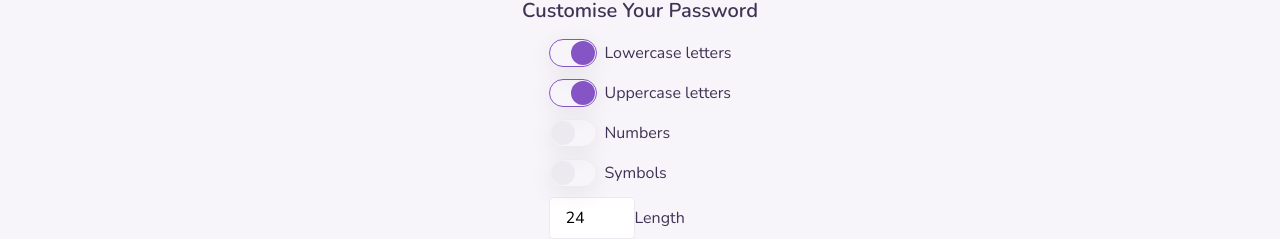
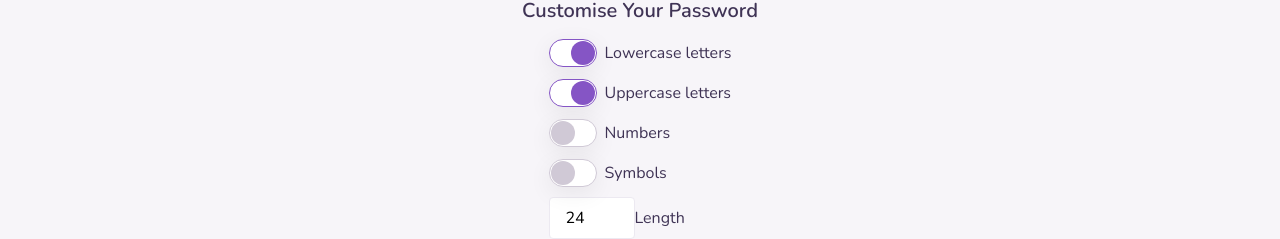
Before and after one commit to codesect/cs01-team-ada-04, a React (Create React App) app: page / in a window 1280 px wide. Shown: the part 296-535 px from the top of the page. Built offline with nearby package versions, Linux system fonts and the light colour scheme.

Commit message:
Fix toggle a11y issues
- Fix toggle background colour
- Change the border and the button colour in inactive state
- Add toggle focus style

```diff
--- a/src/components/SwitchToggle.js
+++ b/src/components/SwitchToggle.js
@@ -20,10 +20,12 @@ const Label = styled.label`
   padding-left: 3.5rem;
   position: relative;
   user-select: none;
+
   &::before {
-    background-color: ${theme => theme.input};
+    background-color: ${({ theme }) => theme.input};
     border: 1px solid
-      ${({ checked, theme }) => (checked ? theme.borderActive : theme.border)};
+      ${({ checked, theme }) =>
+        checked ? theme.borderActive : theme.borderToggle};
     border-radius: 100rem;
     box-shadow: ${({ theme }) => theme.boxShadowSmall};
     content: '';
@@ -35,9 +37,14 @@ const Label = styled.label`
     transition: border-color ${({ theme }) => theme.transitionEase};
     width: 3rem;
   }
+
+  &:focus-within::before {
+    outline: thin dotted black;
+  }
+
   &::after {
     background-color: ${({ checked, theme }) =>
-      checked ? theme.borderActive : theme.border};
+      checked ? theme.borderActive : theme.borderToggle};
     border-radius: 50%;
     content: '';
     height: 1.5rem;
--- a/src/themes.js
+++ b/src/themes.js
@@ -27,6 +27,7 @@ const defaultTheme = {
   border: colors.greyLight,
   borderRadius: '0.25rem',
   borderActive: colors.purple,
+  borderToggle: colors.grey,
   boxShadow: '0 6px 64px 0 rgba(0, 0, 0, 0.07)',
   boxShadowHeader: '0 0 10px rgba(0, 0, 0, 0.07)',
   boxShadowSmall: '0 6px 24px rgba(0, 0, 0, 0.07)',
```
